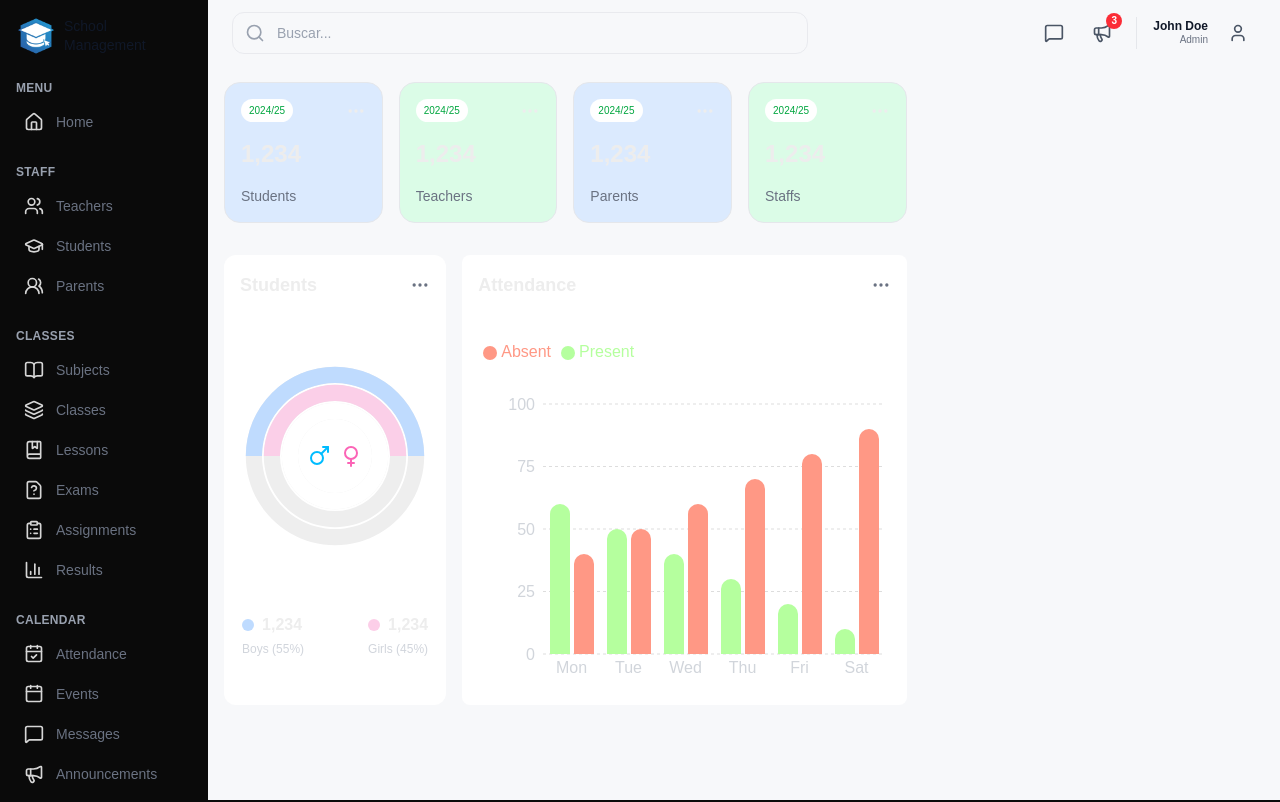
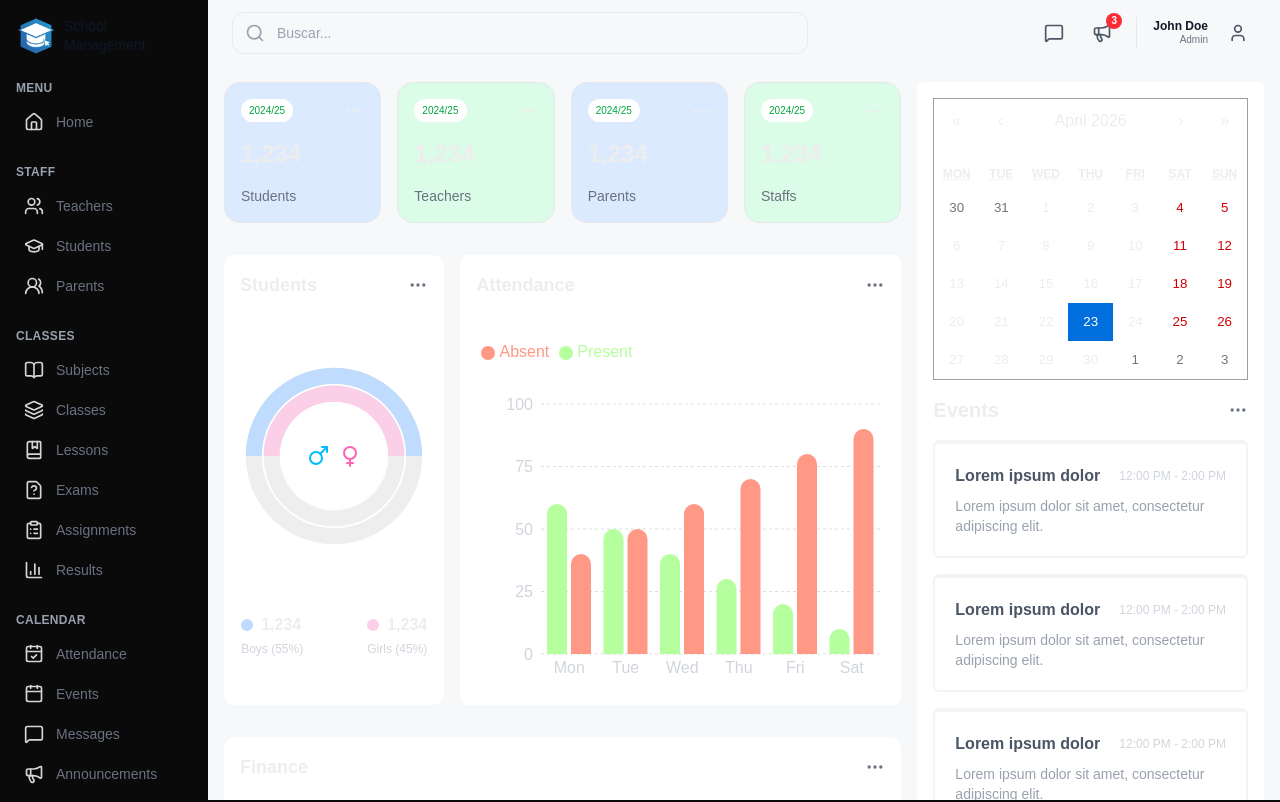
Before and after one commit to m3nd0zit4/school-management, a Next.js app: page /admin in a window 1280 px wide. Shown: the top 802 px of the page. Built offline with nearby package versions, Linux system fonts and the light colour scheme.

Commit message:
feat: enhance admin dashboard with Announcements, EventCalendar, and FinanceChart components

```diff
--- a/app/(dashboard)/admin/page.tsx
+++ b/app/(dashboard)/admin/page.tsx
@@ -1,6 +1,9 @@
+import Announcements from "../../components/Announcements";
+import AttendanceChart from "../../components/AttendanceChart";
 import CountChart from "../../components/CountChart";
+import EventCalendar from "../../components/EventCalendar";
+import FinanceChart from "../../components/FinanceChart";
 import UserCard from "../../components/UserCard";
-import AttendanceChart from "../../components/AttendanceChart";
 
 const AdminPage = () => {
   return (
@@ -27,10 +30,13 @@ const AdminPage = () => {
         </div>
         {/* BOTTOM CHART */}
         <div className="w-full h-[500px]">
+          <FinanceChart />
         </div>
       </div>
       {/* RIGHT */}
       <div className="w-full lg:w-1/3 flex flex-col gap-8">
+        <EventCalendar />
+        <Announcements/>
       </div>
     </div>
   );
--- /dev/null
+++ b/app/components/Announcements.tsx
@@ -0,0 +1,50 @@
+const Announcements = () => {
+  return (
+    <div className="bg-white p-4 rounded-md">
+      <div className="flex items-center justify-between">
+        <h1 className="text-xl font-semibold">Announcements</h1>
+        <span className="text-xs text-gray-400">View All</span>
+      </div>
+      <div className="flex flex-col gap-4 mt-4">
+        <div className="bg-lamaSkyLight rounded-md p-4">
+          <div className="flex items-center justify-between">
+            <h2 className="font-medium">Lorem ipsum dolor sit</h2>
+            <span className="text-xs text-gray-400 bg-white rounded-md px-1 py-1">
+              2025-01-01
+            </span>
+          </div>
+          <p className="text-sm text-gray-400 mt-1">
+            Lorem ipsum dolor sit amet consectetur adipisicing elit. Voluptatum,
+            expedita. Rerum, quidem facilis?
+          </p>
+        </div>
+        <div className="bg-lamaPurpleLight rounded-md p-4">
+          <div className="flex items-center justify-between">
+            <h2 className="font-medium">Lorem ipsum dolor sit</h2>
+            <span className="text-xs text-gray-400 bg-white rounded-md px-1 py-1">
+              2025-01-01
+            </span>
+          </div>
+          <p className="text-sm text-gray-400 mt-1">
+            Lorem ipsum dolor sit amet consectetur adipisicing elit. Voluptatum,
+            expedita. Rerum, quidem facilis?
+          </p>
+        </div>
+        <div className="bg-lamaYellowLight rounded-md p-4">
+          <div className="flex items-center justify-between">
+            <h2 className="font-medium">Lorem ipsum dolor sit</h2>
+            <span className="text-xs text-gray-400 bg-white rounded-md px-1 py-1">
+              2025-01-01
+            </span>
+          </div>
+          <p className="text-sm text-gray-400 mt-1">
+            Lorem ipsum dolor sit amet consectetur adipisicing elit. Voluptatum,
+            expedita. Rerum, quidem facilis?
+          </p>
+        </div>
+      </div>
+    </div>
+  );
+};
+
+export default Announcements;
--- /dev/null
+++ b/app/components/EventCalendar.tsx
@@ -0,0 +1,62 @@
+"use client";
+
+import { MoreHorizontal } from "lucide-react";
+import { useState } from "react";
+import Calendar from "react-calendar";
+import "react-calendar/dist/Calendar.css";
+
+type ValuePiece = Date | null;
+
+type Value = ValuePiece | [ValuePiece, ValuePiece];
+
+// TEMPORARY
+const events = [
+  {
+    id: 1,
+    title: "Lorem ipsum dolor",
+    time: "12:00 PM - 2:00 PM",
+    description: "Lorem ipsum dolor sit amet, consectetur adipiscing elit.",
+  },
+  {
+    id: 2,
+    title: "Lorem ipsum dolor",
+    time: "12:00 PM - 2:00 PM",
+    description: "Lorem ipsum dolor sit amet, consectetur adipiscing elit.",
+  },
+  {
+    id: 3,
+    title: "Lorem ipsum dolor",
+    time: "12:00 PM - 2:00 PM",
+    description: "Lorem ipsum dolor sit amet, consectetur adipiscing elit.",
+  },
+];
+
+const EventCalendar = () => {
+  const [value, onChange] = useState<Value>(new Date());
+
+  return (
+    <div className="bg-white p-4 rounded-md">
+      <Calendar onChange={onChange} value={value} />
+      <div className="flex items-center justify-between">
+        <h1 className="text-xl font-semibold my-4">Events</h1>
+        <MoreHorizontal className="size-5 cursor-pointer text-gray-500" strokeWidth={2} />
+      </div>
+      <div className="flex flex-col gap-4">
+        {events.map((event) => (
+          <div
+            className="p-5 rounded-md border-2 border-gray-100 border-t-4 odd:border-t-lamaSky even:border-t-lamaPurple"
+            key={event.id}
+          >
+            <div className="flex items-center justify-between">
+              <h1 className="font-semibold text-gray-600">{event.title}</h1>
+              <span className="text-gray-300 text-xs">{event.time}</span>
+            </div>
+            <p className="mt-2 text-gray-400 text-sm">{event.description}</p>
+          </div>
+        ))}
+      </div>
+    </div>
+  );
+};
+
+export default EventCalendar;
```
